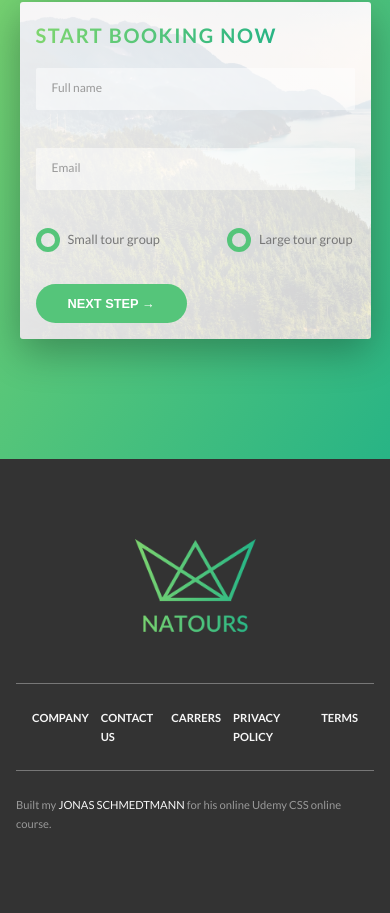
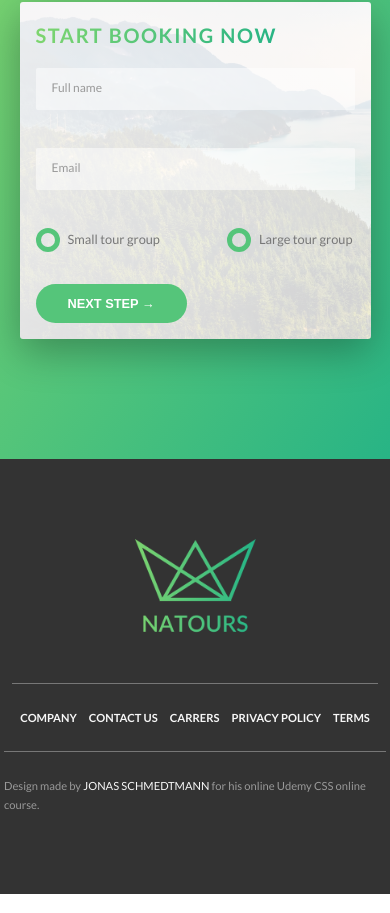
Before and after one commit to zWellingtonLima/AdvancedCss-Sass, a Next.js app: page / in a window 390 px wide. Shown: the part 5581-6494 px from the top of the page. Built offline with nearby package versions, Linux system fonts and the light colour scheme.

Commit message:
refact: fixed a small spacement at footer

```diff
--- a/app/page.module.css
+++ b/app/page.module.css
@@ -1107,7 +1107,7 @@
 }
 @media (max-width: 37.5rem) {
   .footer {
-    padding: 10rem 2rem;
+    padding: 10rem 0.5rem;
   }
 }
 .footer_logoBox {
@@ -1134,11 +1134,6 @@
     padding: 3rem 1rem;
   }
 }
-@media (max-width: 37.5rem) {
-  .footer_navigation {
-    padding: 3rem 2rem;
-  }
-}
 .footer_list {
   list-style: none;
   display: flex;
--- a/components/Footer.tsx
+++ b/components/Footer.tsx
@@ -48,7 +48,7 @@ const Footer = () => {
         </div>
 
         <p className={styles.footer_copyright}>
-          Built my <a href="#" className={styles.footer_link}>Jonas Schmedtmann</a> for his online Udemy CSS online course.
+          Design made by <a href="#" className={styles.footer_link}>Jonas Schmedtmann</a> for his online Udemy CSS online course.
         </p>
       </div>
     </footer>
--- a/sass/pages/_footer.scss
+++ b/sass/pages/_footer.scss
@@ -4,7 +4,7 @@
   font-size: 1.4rem;
 
   @include respond(phone) {
-    padding: 10rem 2rem;
+    padding: 10rem .5rem;
   }
 
   &_logoBox {
@@ -32,7 +32,7 @@
     }
 
     @include respond(phone) {
-      padding: 3rem 2rem;
+      // padding: 3rem 2rem;
     }
   }
 
```
Also changed, not shown: 1 other file (tests, documents, lock files or other folders).
